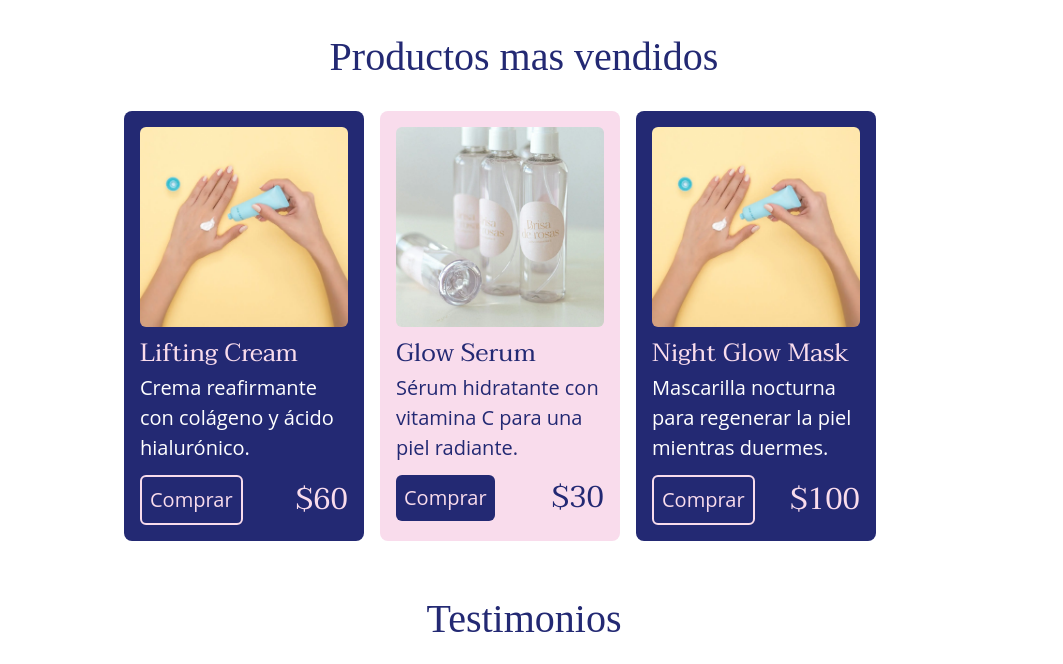
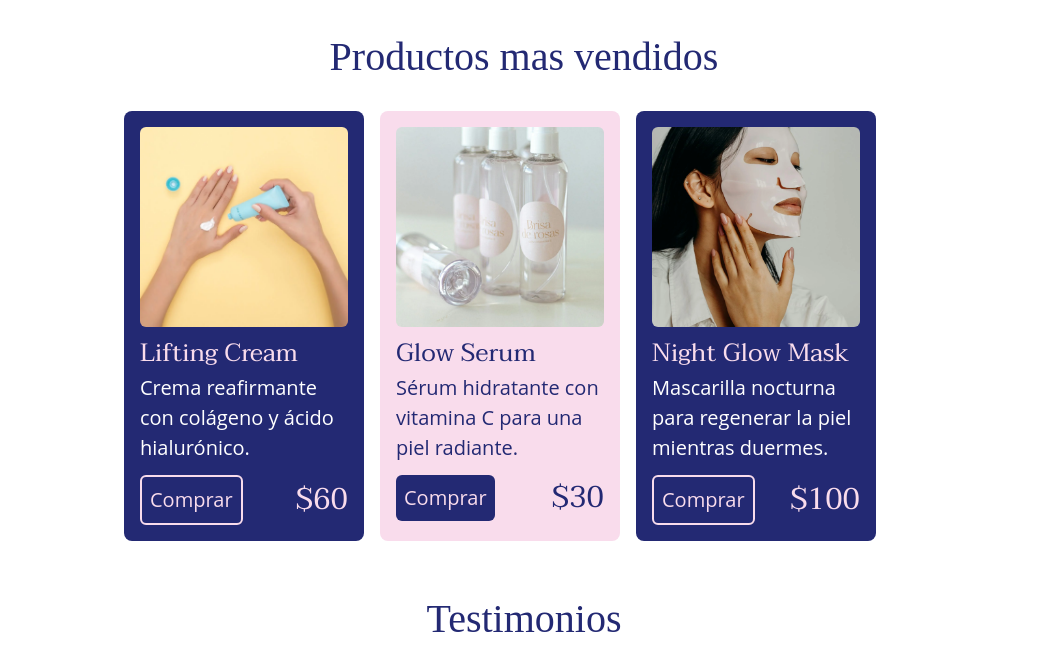
Before and after one commit to BautistaAriza21/Glowcare, a website: page src/index.html in a window 1280 px wide. Shown: the part 1840-2504 px from the top of the page, without its empty margins (116-1179 px from the left). Drawn offline with Linux system fonts and the light colour scheme.

Commit message:
HTML updated

```diff
--- a/src/index.html
+++ b/src/index.html
@@ -351,7 +351,7 @@
                         <!-- Tarjeta 3 -->
                         <div class="flex-shrink-0 w-60 h-auto bg-darkblue rounded-lg  p-4 snap-center ">
 
-                            <img src="../IMG/crema.webp" class="w-full h-[200px] object-cover rounded-md"
+                            <img src="../IMG/fashion-5.webp" class="w-full h-[200px] object-cover rounded-md"
                                 alt="producto">
 
                             <div class="mt-2">
```
